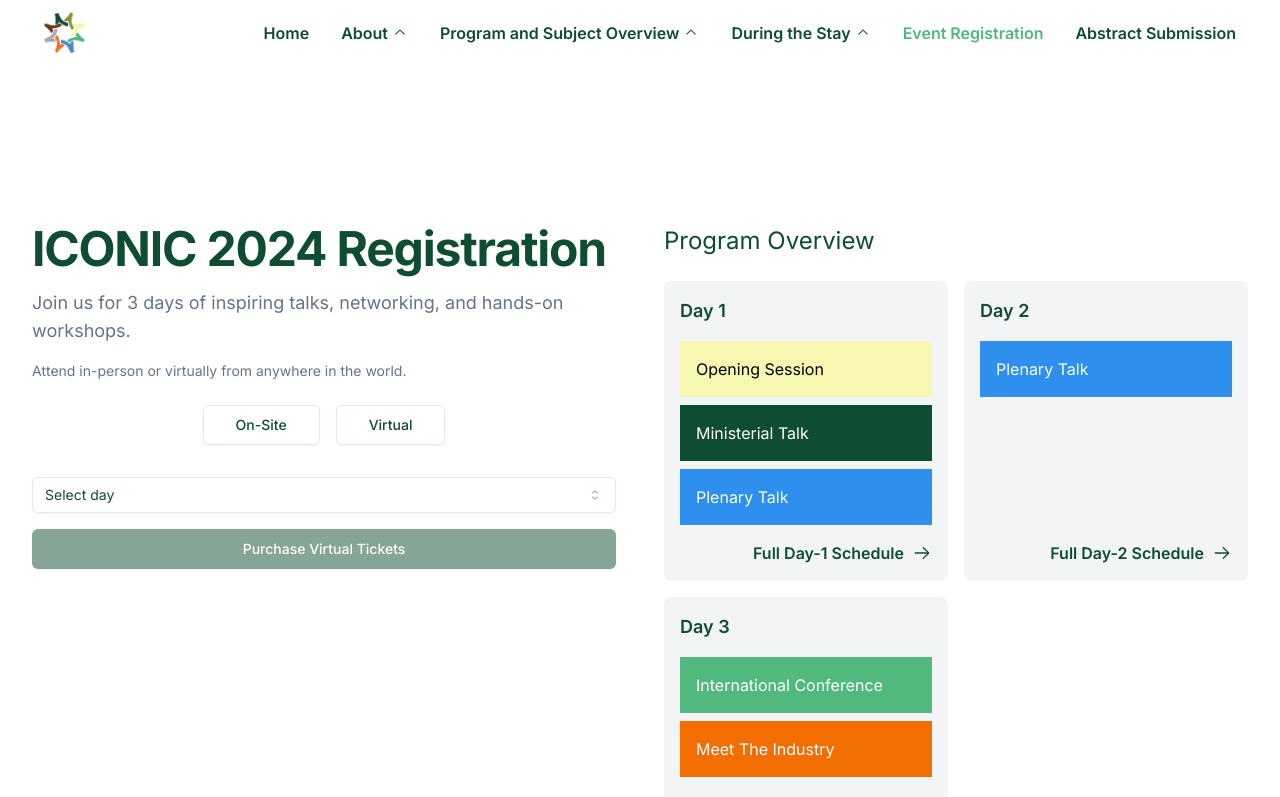
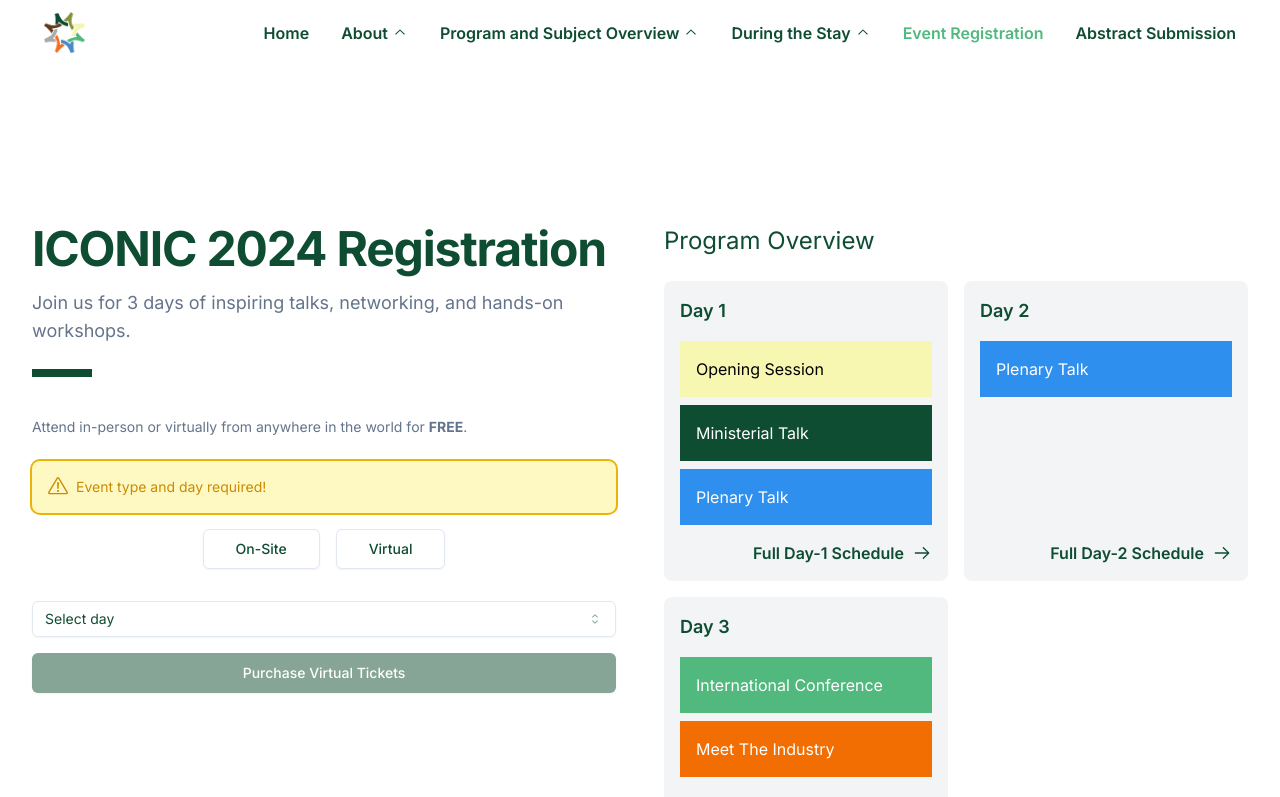
Before and after one commit to ppijerman/iconic-24, a Next.js app: page /event-registration in a window 1280 px wide. Shown: the top 797 px of the page. Built offline with nearby package versions, Linux system fonts and the light colour scheme; a web font is replaced by a local one.

Commit message:
added some warning logic, and free emphasis

```diff
--- a/app/event-registration/page.tsx
+++ b/app/event-registration/page.tsx
@@ -19,7 +19,7 @@ import {
   AccordionTrigger,
   AccordionContent,
 } from "@/components/ui/accordion";
-import { ArrowRightIcon } from "@radix-ui/react-icons";
+import { ArrowRightIcon, ExclamationTriangleIcon } from "@radix-ui/react-icons";
 import { PATHS } from "@/lib/constants";
 
 // export const metadata = {
@@ -50,7 +50,7 @@ const registrationLinks: RegistrationLinks = {
 };
 
 export default function Registration() {
-  const [selectedTab, setSelectedTab] = useState("on-site");
+  const [selectedTab, setSelectedTab] = useState("");
   const [selectedDay, setSelectedDay] = useState("");
 
   const handleSelectDay = (value: string) => {
@@ -74,7 +74,7 @@ export default function Registration() {
       <section className="py-12 md:py-16 lg:py-20">
         <div className="container">
           <div className="grid grid-cols-1 md:grid-cols-2 gap-8 md:gap-12">
-            <div className="space-y-6">
+            <div className="flex flex-col gap-6">
               <div>
                 <h1 className="text-3xl sm:text-4xl md:text-5xl font-bold tracking-tight">
                   ICONIC 2024 Registration
@@ -83,11 +83,20 @@ export default function Registration() {
                   Join us for 3 days of inspiring talks, networking, and
                   hands-on workshops.
                 </p>
-                <p className="mt-4 text-sm text-muted-foreground">
-                  Attend in-person or virtually from anywhere in the world.
-                </p>
               </div>
+              <span className="border-secondary border-b-8 w-[60px]"></span>
+              <p className="mt-4 text-sm text-muted-foreground">
+                Attend in-person or virtually from anywhere in the world for{" "}
+                <span className="font-bold">FREE</span>.
+              </p>
+
               <div className="space-y-4">
+                {(!selectedDay || !selectedTab) && (
+                  <div className="flex items-center gap-2 ring-2 ring-yellow-500 bg-yellow-100 text-yellow-600 p-4 rounded-lg">
+                    <ExclamationTriangleIcon className="w-5 h-5" />{" "}
+                    <p className="text-sm">Event type and day required!</p>
+                  </div>
+                )}
                 <div className="flex items-center justify-center gap-4">
                   <Button
                     size="lg"
@@ -118,7 +127,7 @@ export default function Registration() {
                   <Button
                     size="lg"
                     className="w-full"
-                    disabled={!selectedDay}
+                    disabled={!selectedDay || !selectedTab}
                     onClick={handlePurchaseClick}
                   >
                     Purchase {selectedTab === "onsite" ? "On-Site" : "Virtual"}{" "}
```
